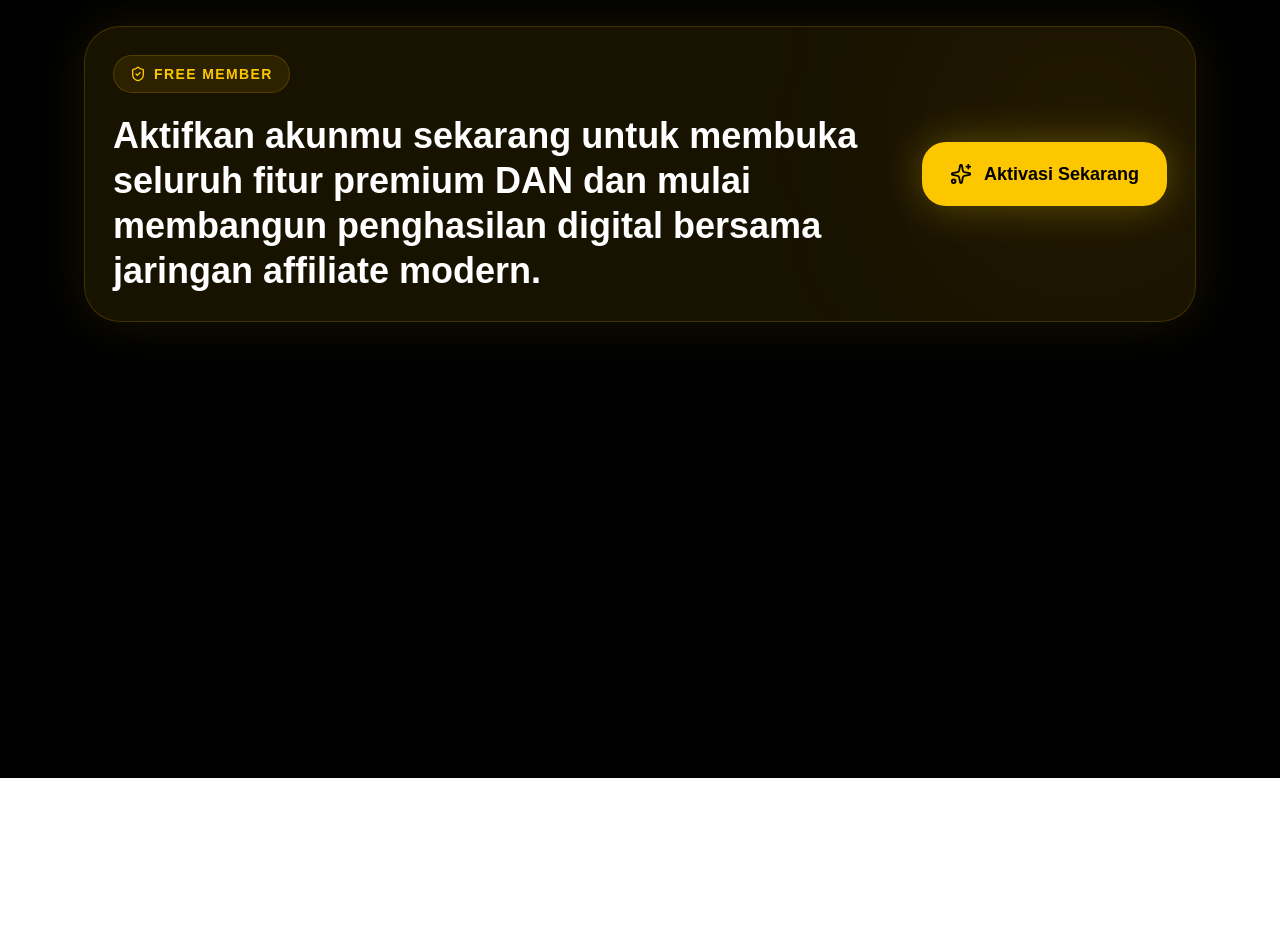
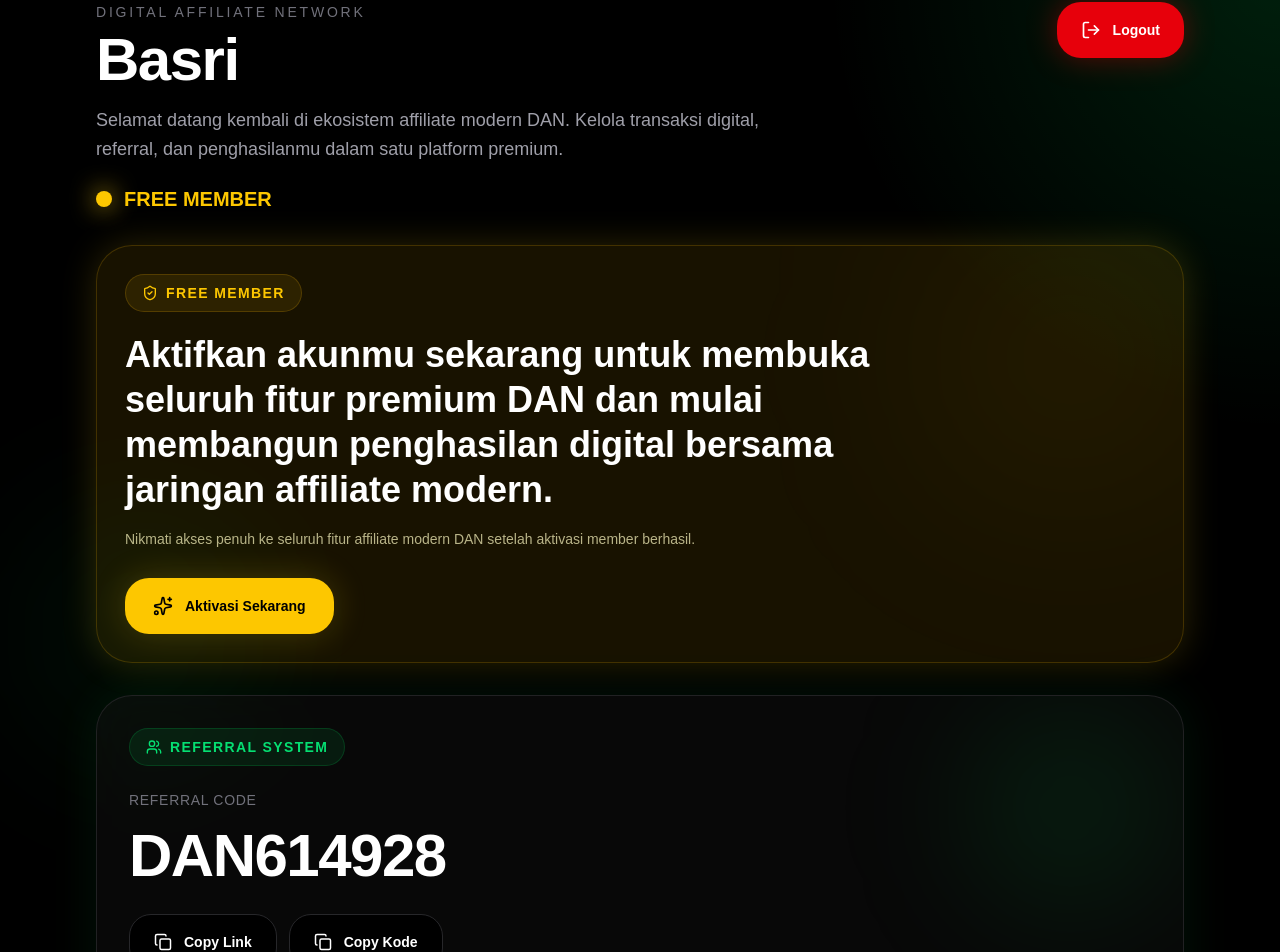
Before and after one commit to ibasnanna-sys/dan-app, a Next.js app: page /member/dashboard in a window 1280 px wide. Shown: the part 22-974 px from the top of the page. Before the commit the page ends 800 px from the top, so only its background shows below. Built offline with nearby package versions, Linux system fonts and the light colour scheme.

Commit message:
Update page.tsx

```diff
--- a/src/app/member/dashboard/page.tsx
+++ b/src/app/member/dashboard/page.tsx
@@ -56,13 +56,11 @@ export default function Home() {
     if (memberStatus === "aktif") {
 
       return (
-        <div className="relative overflow-hidden mt-6 rounded-[36px] border border-green-500/20 bg-green-500/10 p-7 shadow-[0_0_50px_rgba(0,255,100,0.15)]">
+        <div className="relative overflow-hidden mt-8 rounded-[36px] border border-green-500/20 bg-green-500/10 p-6 md:p-7 shadow-[0_0_35px_rgba(0,255,100,0.15)]">
 
           <div className="absolute top-0 right-0 w-56 h-56 bg-green-400/10 blur-[120px] rounded-full"></div>
 
-          <div className="relative z-10 flex flex-col lg:flex-row lg:items-center lg:justify-between gap-6">
-
-            <div>
+          <div className="relative z-10">
 
             <div className="inline-flex items-center gap-2 px-4 py-2 rounded-full bg-green-500/10 border border-green-500/20">
 
@@ -81,11 +79,13 @@ export default function Home() {
               Bagikan link referralmu sekarang dan bangun jaringan digital yang menghasilkan bersama ekosistem affiliate modern DAN.
             </h2>
 
-            </div>
+            <p className="text-green-100/70 text-sm leading-relaxed mt-4 max-w-2xl">
+              Nikmati seluruh fitur premium DAN dan perluas jaringan affiliate digitalmu langsung dari dashboard modern ini.
+            </p>
 
-            <button className="h-16 px-7 rounded-3xl bg-green-500 hover:bg-green-400 transition-all duration-300 text-black font-black text-lg flex items-center justify-center gap-3 shadow-[0_0_40px_rgba(0,255,120,0.30)] whitespace-nowrap">
+            <button className="inline-flex h-14 px-7 mt-7 rounded-3xl bg-green-500 hover:bg-green-400 transition-all duration-300 text-black font-black text-sm items-center justify-center gap-3 shadow-[0_0_35px_rgba(0,255,120,0.20)]">
 
-              <Users size={22} />
+              <Users size={20} />
 
               Bagikan Referral
 
@@ -100,13 +100,11 @@ export default function Home() {
     if (memberStatus === "dibekukan") {
 
       return (
-        <div className="relative overflow-hidden mt-6 rounded-[36px] border border-orange-500/20 bg-orange-500/10 p-7 shadow-[0_0_50px_rgba(255,120,0,0.12)]">
+        <div className="relative overflow-hidden mt-8 rounded-[36px] border border-orange-500/20 bg-orange-500/10 p-6 md:p-7 shadow-[0_0_35px_rgba(255,120,0,0.12)]">
 
           <div className="absolute top-0 right-0 w-56 h-56 bg-orange-400/10 blur-[120px] rounded-full"></div>
 
-          <div className="relative z-10 flex flex-col lg:flex-row lg:items-center lg:justify-between gap-6">
-
-            <div>
+          <div className="relative z-10">
 
             <div className="inline-flex items-center gap-2 px-4 py-2 rounded-full bg-orange-500/10 border border-orange-500/20">
 
@@ -125,14 +123,16 @@ export default function Home() {
               Akunmu sedang dibekukan sementara. Lakukan transaksi pembelian untuk mengaktifkan kembali seluruh fitur dan melanjutkan aktivitas digitalmu bersama DAN.
             </h2>
 
-            </div>
+            <p className="text-orange-100/70 text-sm leading-relaxed mt-4 max-w-2xl">
+              Setelah transaksi berhasil, seluruh fitur affiliate dan transaksi digital akan kembali aktif secara otomatis.
+            </p>
 
             <Link
               href="/member/produk"
-              className="h-16 px-7 rounded-3xl bg-orange-500 hover:bg-orange-400 transition-all duration-300 text-black font-black text-lg flex items-center justify-center gap-3 shadow-[0_0_40px_rgba(255,120,0,0.30)] whitespace-nowrap"
+              className="inline-flex h-14 px-7 mt-7 rounded-3xl bg-orange-500 hover:bg-orange-400 transition-all duration-300 text-black font-black text-sm items-center justify-center gap-3 shadow-[0_0_35px_rgba(255,120,0,0.20)]"
             >
 
-              <ShoppingBag size={22} />
+              <ShoppingBag size={20} />
 
               Belanja Sekarang
 
@@ -145,13 +145,11 @@ export default function Home() {
     }
 
     return (
-      <div className="relative overflow-hidden mt-6 rounded-[36px] border border-yellow-500/20 bg-yellow-500/10 p-7 shadow-[0_0_50px_rgba(250,204,21,0.10)]">
+      <div className="relative overflow-hidden mt-8 rounded-[36px] border border-yellow-500/20 bg-yellow-500/10 p-6 md:p-7 shadow-[0_0_35px_rgba(250,204,21,0.18)]">
 
         <div className="absolute top-0 right-0 w-56 h-56 bg-yellow-400/10 blur-[120px] rounded-full"></div>
 
-        <div className="relative z-10 flex flex-col lg:flex-row lg:items-center lg:justify-between gap-6">
-
-          <div>
+        <div className="relative z-10">
 
           <div className="inline-flex items-center gap-2 px-4 py-2 rounded-full bg-yellow-500/10 border border-yellow-500/20">
 
@@ -170,14 +168,16 @@ export default function Home() {
             Aktifkan akunmu sekarang untuk membuka seluruh fitur premium DAN dan mulai membangun penghasilan digital bersama jaringan affiliate modern.
           </h2>
 
-          </div>
+          <p className="text-yellow-100/70 text-sm leading-relaxed mt-4 max-w-2xl">
+            Nikmati akses penuh ke seluruh fitur affiliate modern DAN setelah aktivasi member berhasil.
+          </p>
 
           <Link
             href="/member/produk"
-            className="h-16 px-7 rounded-3xl bg-yellow-400 hover:bg-yellow-300 transition-all duration-300 text-black font-black text-lg flex items-center justify-center gap-3 shadow-[0_0_40px_rgba(250,204,21,0.30)] whitespace-nowrap"
+            className="inline-flex h-14 px-7 mt-7 rounded-3xl bg-yellow-400 hover:bg-yellow-300 transition-all duration-300 text-black font-black text-sm items-center justify-center gap-3 shadow-[0_0_35px_rgba(250,204,21,0.20)]"
           >
 
-            <Sparkles size={22} />
+            <Sparkles size={20} />
 
             Aktivasi Sekarang
 
@@ -191,8 +191,113 @@ export default function Home() {
 
   return (
     <main className="min-h-screen bg-black text-white overflow-hidden">
-      <div className="max-w-6xl mx-auto px-5 py-6">
+
+      {/* BACKGROUND */}
+      <div className="fixed inset-0 bg-[radial-gradient(circle_at_top_right,rgba(0,255,100,0.12),transparent_30%)] pointer-events-none"></div>
+
+      <div className="fixed bottom-0 left-0 w-72 h-72 bg-green-500/5 blur-3xl rounded-full pointer-events-none"></div>
+
+      <div className="max-w-6xl mx-auto px-5 py-6 md:px-8 relative z-10">
+
+        {/* HEADER */}
+        <div className="flex items-start justify-between gap-4 flex-wrap">
+
+          <div>
+
+            <p className="text-zinc-500 text-sm tracking-[0.2em] uppercase">
+              Digital Affiliate Network
+            </p>
+
+            <h1 className="text-5xl md:text-6xl font-black mt-2 tracking-tight">
+              Basri
+            </h1>
+
+            <p className="text-zinc-400 mt-4 text-base md:text-lg max-w-2xl leading-relaxed">
+              Selamat datang kembali di ekosistem affiliate modern DAN.
+              Kelola transaksi digital, referral, dan penghasilanmu dalam satu platform premium.
+            </p>
+
+            <div className="flex items-center gap-3 mt-5">
+
+              <div className="w-4 h-4 rounded-full bg-yellow-400 shadow-[0_0_25px_rgba(250,204,21,0.9)]"></div>
+
+              <span className="text-yellow-400 font-black text-xl uppercase">
+                FREE MEMBER
+              </span>
+
+            </div>
+
+          </div>
+
+          <button className="h-14 px-6 rounded-[24px] bg-red-600 hover:bg-red-700 transition-all duration-300 flex items-center gap-3 font-black text-sm shadow-[0_0_30px_rgba(255,0,0,0.35)]">
+
+            <LogOut size={20} />
+
+            Logout
+
+          </button>
+
+        </div>
+
+        {/* STATUS CARD */}
         {renderStatusCard()}
+
+        {/* REFERRAL CARD */}
+        <div className="relative overflow-hidden mt-8 rounded-[36px] border border-zinc-800/80 bg-white/[0.03] backdrop-blur-xl p-6 md:p-8 shadow-[0_0_50px_rgba(0,255,100,0.08)]">
+
+          <div className="absolute top-0 right-0 w-56 h-56 bg-green-500/10 blur-3xl rounded-full"></div>
+
+          <div className="relative z-10">
+
+            <div className="inline-flex items-center gap-2 px-4 py-2 rounded-full bg-green-500/10 border border-green-500/20">
+
+              <Users
+                size={16}
+                className="text-green-400"
+              />
+
+              <span className="text-green-400 text-sm font-black tracking-widest">
+                REFERRAL SYSTEM
+              </span>
+
+            </div>
+
+            <p className="text-zinc-500 text-sm uppercase tracking-wider mt-6">
+              Referral Code
+            </p>
+
+            <h2 className="text-5xl md:text-6xl font-black mt-4 tracking-tight">
+              DAN614928
+            </h2>
+
+            <div className="flex flex-wrap gap-3 mt-7">
+
+              <button className="h-14 px-6 rounded-[22px] bg-black border border-zinc-800 hover:border-green-500 transition flex items-center gap-3 text-sm font-bold">
+
+                <Copy size={18} />
+
+                Copy Link
+
+              </button>
+
+              <button className="h-14 px-6 rounded-[22px] bg-black border border-zinc-800 hover:border-green-500 transition flex items-center gap-3 text-sm font-bold">
+
+                <Copy size={18} />
+
+                Copy Kode
+
+              </button>
+
+            </div>
+
+            <p className="text-zinc-400 text-sm leading-relaxed mt-6 max-w-xl">
+              Bangun jaringan affiliate digital modern bersama DAN dan dapatkan peluang penghasilan dari aktivitas referral tanpa batas.
+            </p>
+
+          </div>
+
+        </div>
+
       </div>
     </main>
   );
```
Lines whose indentation alone changed are shown as unchanged.
